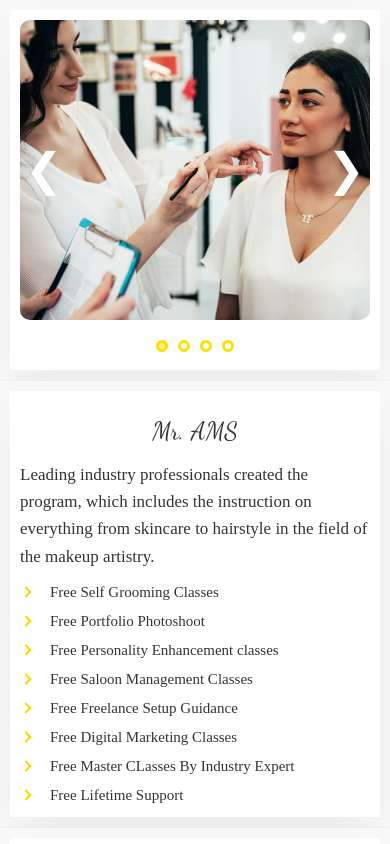
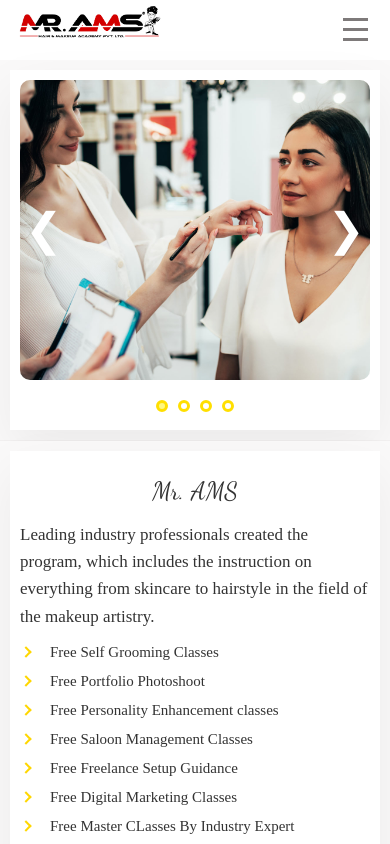
Before and after one commit to umar-developer-01/NextJS-Services-, a Next.js app: page / in a window 390 px wide. Shown: the top 844 px of the page. Built offline with nearby package versions, Linux system fonts and the light colour scheme; a web font is replaced by a local one.

Commit message:
Added HEader and added hamburger

```diff
--- /dev/null
+++ b/app/@header/hamburger.tsx
@@ -0,0 +1,23 @@
+"use client";
+
+
+import { useState } from "react";
+import headerStyles from "./header.module.css";
+
+export default function Hamburger() {
+  const [isOpen, setIsOpen] = useState(false);
+
+  const toggleMenu = () => {
+    setIsOpen(!isOpen);
+  };
+
+  return (
+    <>
+      <div  className={`${headerStyles.hamburgerContainer} ${isOpen ? headerStyles.open : ""}`}  onClick={toggleMenu}>
+        <div className={headerStyles.hamburger}></div>
+        <div className={headerStyles.hamburger}></div>
+        <div className={headerStyles.hamburger}></div>
+      </div>
+    </>
+  );
+}
--- /dev/null
+++ b/app/@header/header.module.css
@@ -0,0 +1,100 @@
+/* header.module.css */
+
+.outerContainer {
+    height: 60px;
+    display: flex;
+    justify-content: space-between;
+    align-items: stretch;
+    background-color: #fff;
+    box-shadow: var(--shadow-light);
+  }
+
+  .logoContainer {
+    margin-left: 25px;
+  }
+
+  .servicesContainer {
+    margin-right: 20px;
+    display: flex;
+    gap: 15px;
+  }
+
+  .tile {
+    font-size: 15px;
+    padding: 20px;
+    padding-left: 40px;
+    padding-right: 40px;
+    box-shadow: 0 2px 2px rgba(0, 0, 0, 0.1); /* Subtle shadow */
+    transition: background-color 0.3s ease, box-shadow 0.3s ease;
+  }
+
+  .tile:hover {
+    background-color: #eef5ff;
+    box-shadow: 0 4px 6px rgba(0, 0, 0, 0.2);
+  }
+
+  .hamburgerContainer {
+    display: none;
+    cursor: pointer;
+    position: relative;
+    width: 30px;
+    height: 24px;
+  }
+
+  .hamburger {
+    position: absolute;
+    width: 25px;
+    height: 3px;
+    background-color: #7e7a7a;
+    transition: all 0.3s ease;
+  }
+
+  .hamburger:nth-child(1) {
+    top: 0;
+  }
+
+  .hamburger:nth-child(2) {
+    top: 10px;
+  }
+
+  .hamburger:nth-child(3) {
+    top: 20px;
+  }
+
+  @media only screen and (max-width: 600px) {
+    .logoContainer {
+      margin-left: 15px;
+    }
+
+    .logoContainer img {
+      height: 50px;
+      width: 150px;
+    }
+
+    .servicesContainer {
+      display: none;
+    }
+
+    .hamburgerContainer {
+      align-self: center;
+      display: flex;
+      justify-content: center;
+      align-items: center;
+      margin-right: 20px;
+    }
+
+    /* Transformations for "X" sign */
+    .hamburgerContainer.open .hamburger:nth-child(1) {
+      transform: rotate(45deg);
+      top: 10px;
+    }
+
+    .hamburgerContainer.open .hamburger:nth-child(2) {
+      opacity: 0;
+    }
+
+    .hamburgerContainer.open .hamburger:nth-child(3) {
+      transform: rotate(-45deg);
+      top: 10px;
+    }
+  }
--- /dev/null
+++ b/app/@header/page.tsx
@@ -0,0 +1,22 @@
+import headerStyles from "./header.module.css";
+import Logo from "../../images/logo.png";
+import Image from "next/image";
+import Hamburger from "./hamburger";
+
+export default function Header() {
+  return (
+    <>
+      <div className={headerStyles.outerContainer}>
+        <div className={headerStyles.logoContainer}>
+          <Image src={Logo} alt="Picture of the Logo" height={50} width={200} />
+        </div>
+
+        <div className={headerStyles.servicesContainer}>
+          <div className={headerStyles.tile}>About Us</div>
+          <div className={headerStyles.tile}>Contact</div>
+        </div>
+        <Hamburger />
+      </div>
+    </>
+  );
+}
--- a/app/layout.tsx
+++ b/app/layout.tsx
@@ -9,11 +9,13 @@ export const metadata: Metadata = {
 };
 
 export default function RootLayout({
+  header,
   children,
   slider,
   details,
   banner,
 }: Readonly<{
+  header:React.ReactNode;
   children: React.ReactNode;
   slider: React.ReactNode;
   details: React.ReactNode;
@@ -26,6 +28,9 @@ export default function RootLayout({
         className={`${inter.variable} ${sevillana.variable} ${dancing_script.variable}`}
       >
         <div className="app-wrapper">
+          <div>
+            {header}
+          </div>
           {children}
           {slider}
           <div className={layoutStyle.bannerDetailsContainer}>
```
Also changed, not shown: images/logo.jpg (added).
